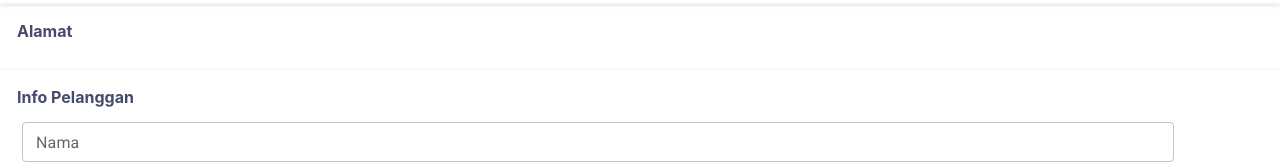
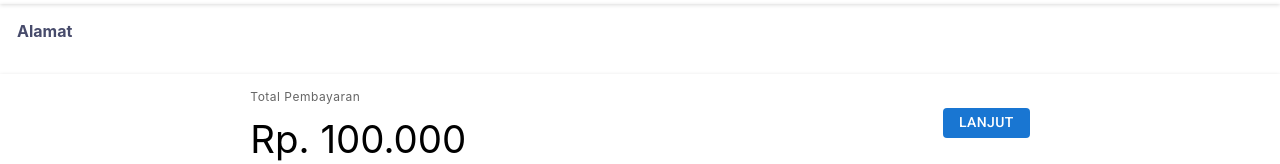
Before and after one commit to aamuzakii/persada-react, a React (Create React App) app: page /cart in a window 1280 px wide. Shown: the part 636-800 px from the top of the page. Built offline with nearby package versions, Linux system fonts and the light colour scheme; no server answers.

Commit message:
Style footer Total

```diff
--- a/src/components/cart/Bumper.jsx
+++ b/src/components/cart/Bumper.jsx
@@ -5,7 +5,7 @@ import { elevatedContainerLeft } from './SharedStyle'
 function Delivery() {
   return (
     <div style={elevatedContainerLeft} >
-      <div style={{ height : 80 }} ></div>
+      <div style={{ height : 90 }} ></div>
     </div>
   )
 }
--- a/src/components/cart/Products.jsx
+++ b/src/components/cart/Products.jsx
@@ -1,5 +1,4 @@
 import React from 'react'
-import DynamicButton from '../DynamicButton';
 import Detail from './Detail';
 import { useSelector } from 'react-redux'
 import { useNavigate } from "react-router-dom"
--- a/src/components/cart/SharedStyle.js
+++ b/src/components/cart/SharedStyle.js
@@ -2,3 +2,4 @@ export const title = { padding: 16, fontWeight: 'bold', color: 'rgb(71, 75, 107)
 export const subTitle = { padding: 5, fontWeight: 'bold', color: 'rgb(71, 75, 107)', fontSize: '0.85rem' }
 export const elevatedContainerLeft = { display: 'flex', flexDirection: 'column', alignItems: 'flex-start', padding: 12, boxShadow: 'rgb(0 0 0 / 14%) 0px 1px 4px' }
 export const elevatedContainerCenter = { display: 'flex', flexDirection: 'column', alignItems: 'center', padding: 12, boxShadow: 'rgb(0 0 0 / 14%) 0px 1px 4px' }
+export const miniGreyFont = { fontWeight: '400', fontSize: '12px', color: 'rgb(102, 102, 102)', letterSpacing: '0.5px' }
--- a/src/components/cart/Total.jsx
+++ b/src/components/cart/Total.jsx
@@ -1,23 +1,20 @@
-import TextField from '@mui/material/TextField';
 import React from 'react';
-import { elevatedContainerLeft, title } from './SharedStyle';
+import { elevatedContainerLeft, title, miniGreyFont } from './SharedStyle';
+import {Button} from '@mui/material';
 
 
 function CustomerInfo() {
 
-  const input = {
-    margin: 10,
-    width: '90%',
-    heigh: '20rem'
-  }
-
   const title2 = { ...title, margin: 0, padding: 5 }
-  const elevatedContainerLeft2 = { ...elevatedContainerLeft, position: "fixed", bottom: 0, height: 70, width: '100vw', backgroundColor: 'white', zIndex: 99 }
+  const elevatedContainerLeft2 = { ...elevatedContainerLeft, position: "fixed", bottom: 0, height: 90, width: '100vw', backgroundColor: 'white', zIndex: 99, flexDirection: 'row', alignItems: 'center', justifyContent: 'space-around', boxSizing: 'border-box' }
 
   return (
     <footer style={elevatedContainerLeft2} >
-      <p style={title2} >Info Pelanggan</p>
-      <TextField id="outlined-basic" label="Nama" variant="outlined" style={input} size="small" />
+      <div>
+        <p style={miniGreyFont} >Total Pembayaran</p>
+        <div>Rp. 100.000</div>
+      </div>
+      <div><Button variant="contained" disableElevation sx={{ width: '100%', height: 30 }} >Lanjut</Button></div>
     </footer>
   )
 }
```
